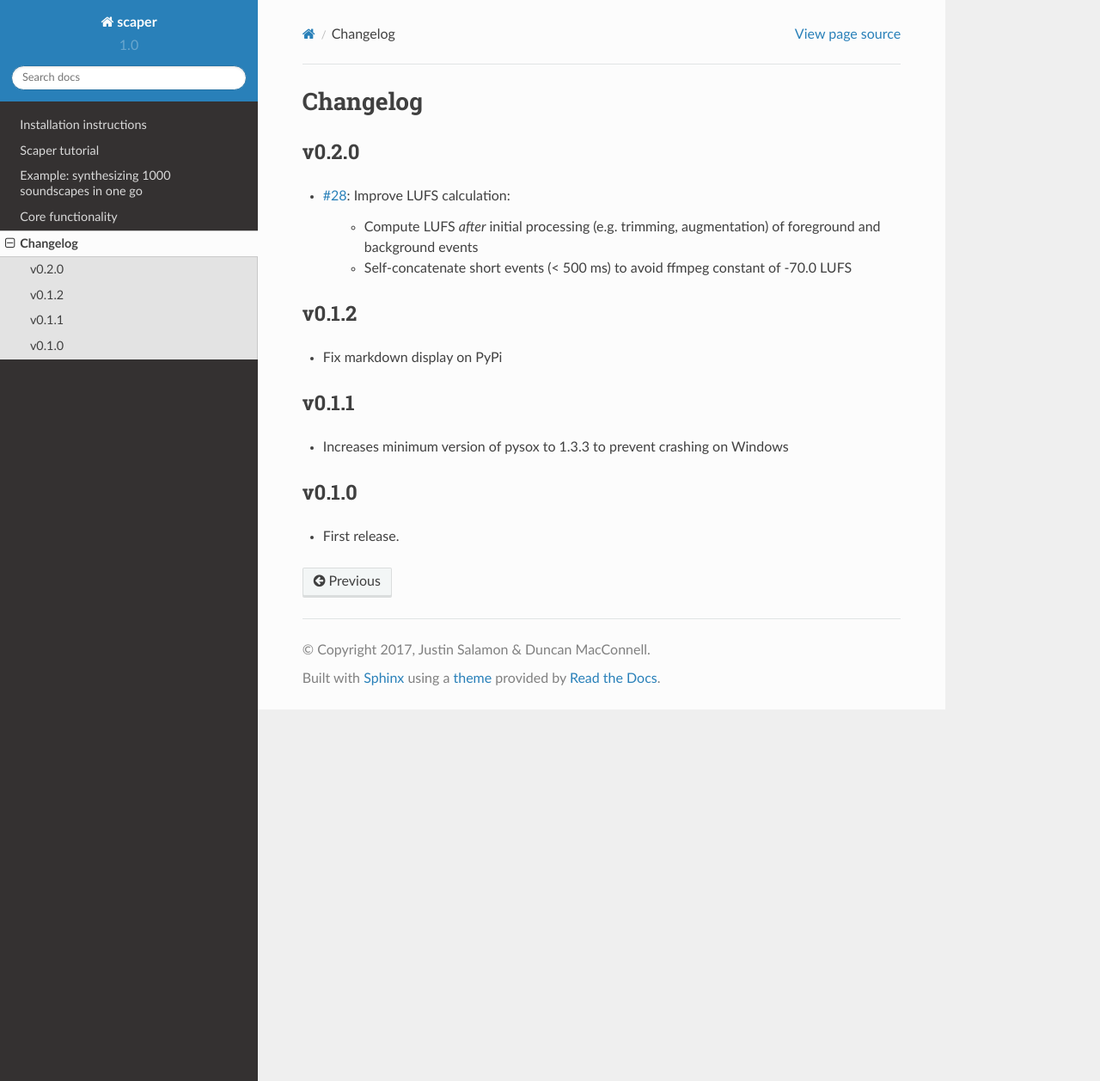
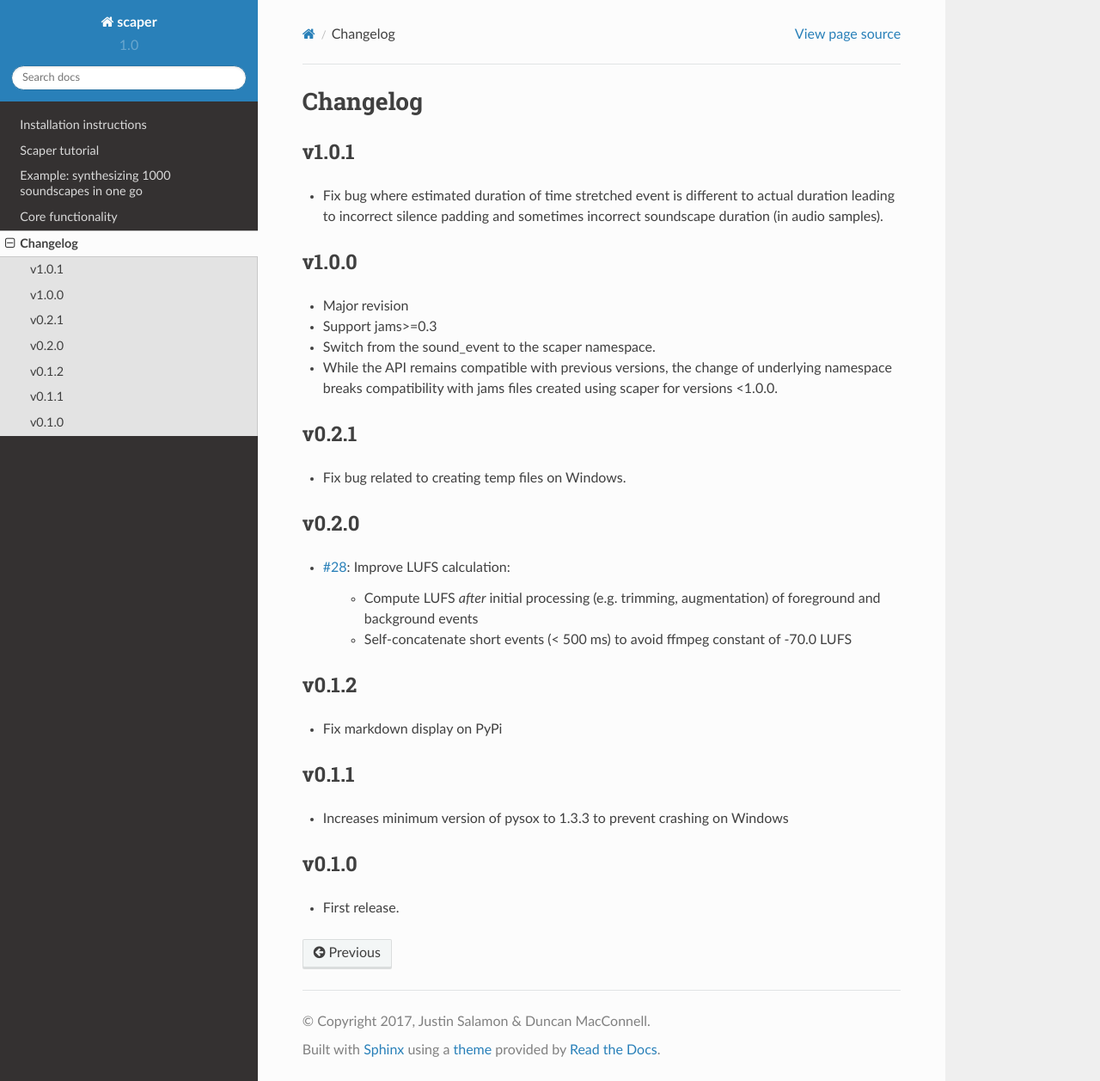
Before and after one commit to justinsalamon/scaper, a Sphinx documentation site: the page built from docs/changes.rst, in a window 1280 px wide and 1257 px high. Shown: the whole window at 86% size. Built offline with Sphinx 7.4.7 and the Read the Docs theme 2.0.0, drawn with Linux system fonts in a browser that asks for light colours.

Commit message:
Bump to v1.0.1 and update changelog

```diff
--- a/docs/changes.rst
+++ b/docs/changes.rst
@@ -2,6 +2,21 @@
 
 Changelog
 ---------
+
+v1.0.1
+~~~~~~
+- Fix bug where estimated duration of time stretched event is different to actual duration leading to incorrect silence padding and sometimes incorrect soundscape duration (in audio samples).
+
+v1.0.0
+~~~~~~
+- Major revision
+- Support jams>=0.3
+- Switch from the sound_event to the scaper namespace.
+- While the API remains compatible with previous versions, the change of underlying namespace breaks compatibility with jams files created using scaper for versions <1.0.0.
+
+v0.2.1
+~~~~~~
+- Fix bug related to creating temp files on Windows.
 
 v0.2.0
 ~~~~~~
--- a/scaper/version.py
+++ b/scaper/version.py
@@ -3,4 +3,4 @@
 """Version info"""
 
 short_version = '1.0'
-version = '1.0.0'
+version = '1.0.1'
```
